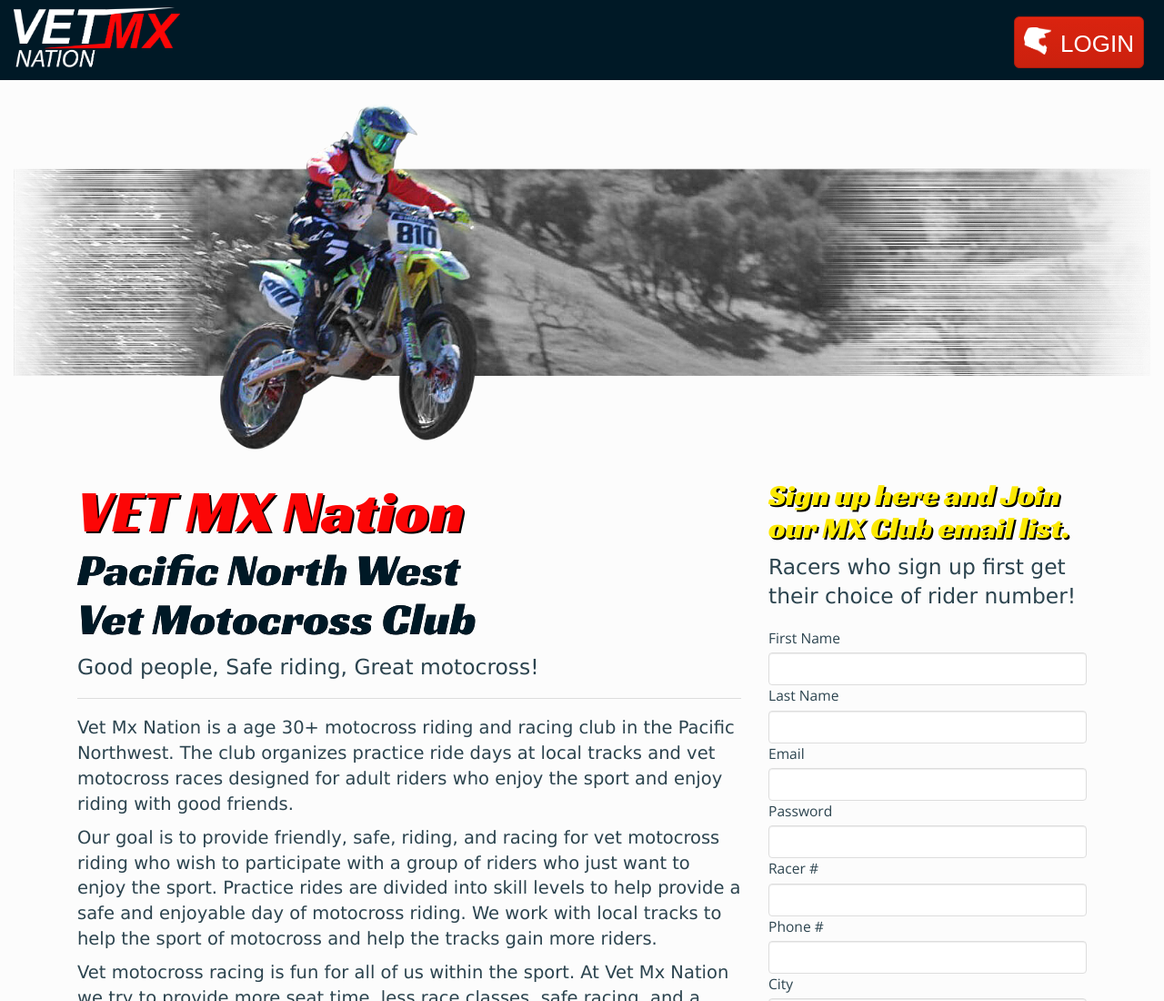
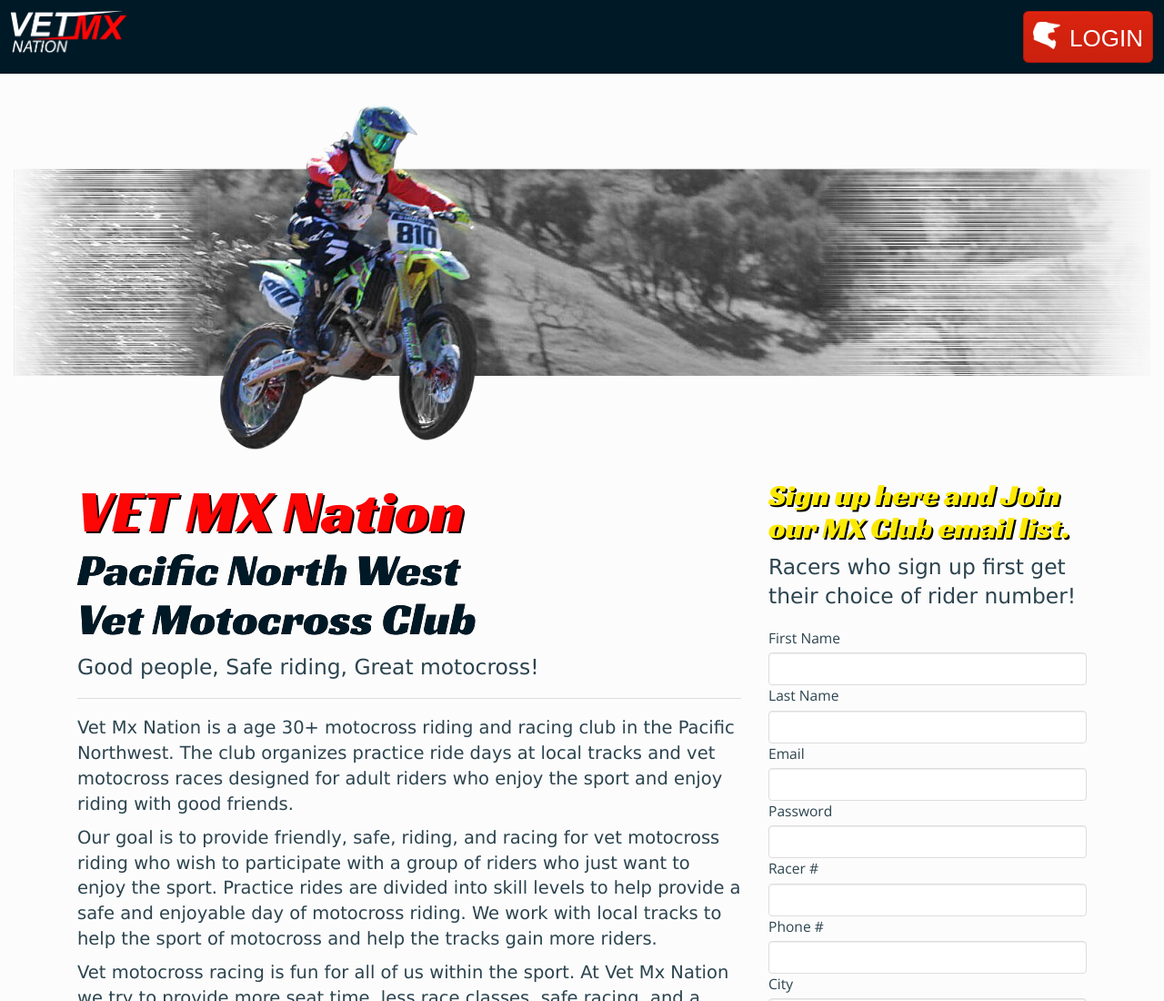
Before and after one commit to silentTdev/VETMoto, a plain HTML site: page index.html in a window 1280 px wide. Shown: the top 1100 px of the page at 91% size. Drawn offline with nearby package versions, Linux system fonts and the light colour scheme.

Commit message:
Tweak styles

```diff
--- a/css/site.css
+++ b/css/site.css
@@ -9,6 +9,11 @@
     font-family: Verdana, Geneva, Tahoma, sans-serif;
     font-size: 1.5em;
     color: #2C444F;
+}
+
+#logo > img {
+    margin: 12px;
+    height: 50px;
 }
 
 .company {
@@ -38,9 +43,7 @@
 }
 
 #login {
-    margin-top: 18px;
-    margin-right: 22px;
-
+    margin: 12px;
 }
 
 #login a {
@@ -50,6 +53,10 @@
     padding: 0 10px;
 
 
+}
+
+.navbar-header {
+    width: 100%;
 }
 
 #login span {
--- a/index.html
+++ b/index.html
@@ -13,11 +13,12 @@
                 <header class="container">
                     <div id="menu" class="navbar navbar-default navbar-fixed-top">
                         <div class="navbar-header">
-                        <div id="logo">
-                             <img src="images/logovector.png" alt="1" class="col-lg-2 col-md-2 col-sm-2 col-xs-2" />
-                         </div>
-                         <div id="login" class="navbar-right">
-                            <a href="#" class="btn btn-lg btn-primary"><img src="images/motohelmet.png" class="helmeticon"><span>Login</span></a>
+                            <div id="login" class="navbar-right">
+                                <a href="#" class="btn btn-lg btn-primary"><img src="images/motohelmet.png" class="helmeticon"><span>Login</span></a>
+                            </div>
+                            <div id="logo">
+                                <img src="images/logovector.png" alt="1" />
+                            </div>
                          </div>
                     </div>
                 </header>
```
